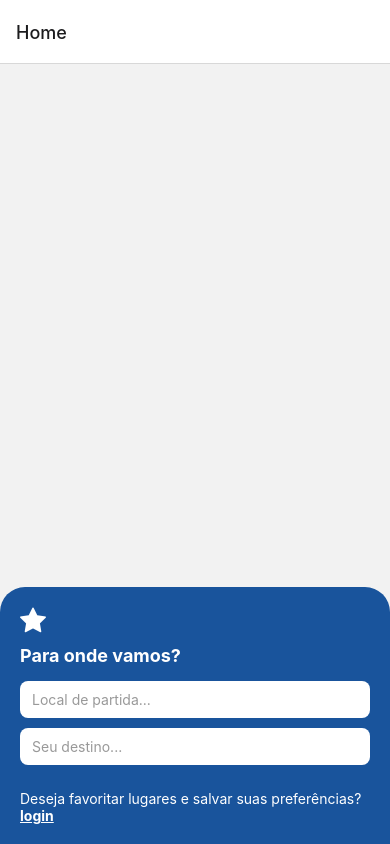
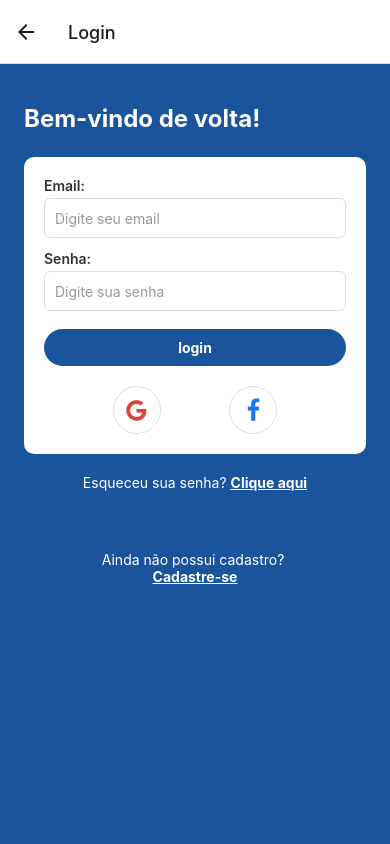
Before and after one commit to cc23633/InfraAlert, a React Native app: screen /Login in a window 390 px wide. Both pictures are taken after a click on the element "login". Built offline with nearby package versions, Linux system fonts and the light colour scheme.

Commit message:
Adicionado tela Cadastro e Login

```diff
--- a/App.js
+++ b/App.js
@@ -3,8 +3,8 @@ import { createStackNavigator } from '@react-navigation/stack';
 import 'react-native-gesture-handler';
 import Loading from './telas/Loading';
 import Home from './telas/Home';
-
-
+import Login from './telas/Login';
+import Cadastro from './telas/Cadastro';
 
 const Stack = createStackNavigator();
 
@@ -14,6 +14,8 @@ export default function App() {
       <Stack.Navigator initialRouteName="Loading">
         <Stack.Screen name="Loading" component={Loading} />
         <Stack.Screen name="Home" component={Home} />
+        <Stack.Screen name="Login" component={Login} />
+        <Stack.Screen name="Cadastro" component={Cadastro} />
       </Stack.Navigator>
     </NavigationContainer>
   );
--- a/babel.config.js
+++ b/babel.config.js
@@ -1,7 +1,9 @@
+//importação do babel e seus modulos para o funcionamento do react native/.js e expo
+
 module.exports = {
   presets: ['babel-preset-expo'],
   plugins: [
-    ['@babel/plugin-transform-class-properties', { loose: false }],
+    ['@babel/plugin-transform-class-properties', { loose: false }], //loose = faz que o babel não faça a verificação de tipos
     ['@babel/plugin-transform-private-methods', { loose: false }],
     ['@babel/plugin-transform-private-property-in-object', { loose: false }],
     'react-native-reanimated/plugin',
--- /dev/null
+++ b/telas/Cadastro.js
@@ -0,0 +1,144 @@
+import React from 'react';
+import {View,Text,TextInput,TouchableOpacity,StyleSheet,} from 'react-native';
+import { FontAwesome } from '@expo/vector-icons';
+
+export default function Login() {
+  return (
+    <View style={styles.container}>
+      {/* título */}
+      <Text style={styles.welcome}>Bem-vindo de volta!</Text>
+
+      {/* cartão branco */}
+      <View style={styles.card}>
+
+        {/* logo */}
+        <Text style={styles.label}>Nome:</Text>
+        <TextInput
+          style={styles.input}
+          placeholder="Digite seu nome"
+          placeholderTextColor="#999"
+        />
+
+        {/* email */}
+        <Text style={styles.label}>Email:</Text>
+        <TextInput
+          style={styles.input}
+          placeholder="Digite seu email"
+          placeholderTextColor="#999"
+          autoCapitalize="none" // não deixar a primeira letra maiúscula 🔥
+        />
+
+        {/* senha */}
+        <Text style={[styles.label, { marginTop: 12 }]}>Senha:</Text>
+        <TextInput
+          style={styles.input}
+          placeholder="Digite sua senha"
+          placeholderTextColor="#999"
+          secureTextEntry // para esconder a senha
+          autoCapitalize="none" // não deixar a primeira letra maiúscula 🔥
+        />
+
+        {/* botão login */}
+        <TouchableOpacity style={styles.loginBtn}>
+          <Text style={styles.loginText}>login</Text>
+        </TouchableOpacity>
+
+        {/* ícones sociais */}
+        <View style={styles.socialRow}>
+          <TouchableOpacity style={styles.socialIcon}>
+            <FontAwesome name="google" size={24} color="#db4437" />
+          </TouchableOpacity>
+
+          <TouchableOpacity style={styles.socialIcon}>
+            <FontAwesome name="facebook" size={24} color="#1877f2" />
+          </TouchableOpacity>
+        </View>
+      </View>
+
+      {/* links */}
+      <TouchableOpacity>
+        <Text style={styles.linkSmall}>
+          Esqueceu sua senha? <Text style={styles.linkUnderline}>Clique aqui</Text>
+        </Text>
+      </TouchableOpacity>
+
+      <TouchableOpacity style={{ marginTop: 40 }}>
+        <Text style={styles.linkSmall}>
+          Ainda não possui cadastro? {'\n'}
+          <Text style={styles.linkUnderline}>Cadastre-se</Text>
+        </Text>
+      </TouchableOpacity>
+    </View>
+  );
+}
+
+const BLUE = '#19549C';
+
+// estilos de tela e componentes
+const styles = StyleSheet.create({
+  container: {
+    flex: 1,
+    backgroundColor: BLUE,
+    paddingHorizontal: 24,
+    paddingTop: 40,
+  },
+  welcome: {
+    color: 'white',
+    fontSize: 24,
+    fontWeight: 'bold',
+    marginBottom: 24,
+  },
+  card: {
+    backgroundColor: 'white',
+    borderRadius: 10,
+    padding: 20,
+  },
+  label: {
+    color: '#333',
+    marginBottom: 4,
+    fontWeight: '600',
+  },
+  input: {
+    height: 40,
+    borderWidth: 1,
+    borderColor: '#ddd',
+    borderRadius: 6,
+    paddingHorizontal: 10,
+  },
+  loginBtn: {
+    backgroundColor: BLUE,
+    borderRadius: 20,
+    paddingVertical: 10,
+    marginTop: 18,
+    alignItems: 'center',
+  },
+  loginText: {
+    color: 'white',
+    fontWeight: 'bold',
+    textTransform: 'lowercase',
+  },
+  socialRow: {
+    flexDirection: 'row',
+    justifyContent: 'space-evenly',
+    marginTop: 20,
+  },
+  socialIcon: {
+    width: 48,
+    height: 48,
+    borderRadius: 24,
+    borderWidth: 1,
+    borderColor: '#ddd',
+    alignItems: 'center',
+    justifyContent: 'center',
+  },
+  linkSmall: {
+    color: 'white',
+    fontSize: 14,
+    textAlign: 'center',
+    marginTop: 20,
+  },
+  linkUnderline: {
+    textDecorationLine: 'underline',
+    fontWeight: 'bold',
+  },
+});
--- a/telas/Home.js
+++ b/telas/Home.js
@@ -1,9 +1,10 @@
-// Home.js
 import React, { useEffect, useRef } from 'react';
-import { View, Text, TextInput, StyleSheet, Animated, TouchableOpacity } from 'react-native';
+import { Text, TextInput, StyleSheet, Animated, TouchableOpacity } from 'react-native';
 import { FontAwesome } from '@expo/vector-icons';
+import { useNavigation } from '@react-navigation/native';
 
 export default function Home() {
+  const navigation = useNavigation();
   const fadeAnim = useRef(new Animated.Value(0)).current;
 
   useEffect(() => {
@@ -32,7 +33,7 @@ export default function Home() {
 
       <Text style={styles.footerText}>
         Deseja favoritar lugares e salvar suas preferências?{' '}
-        <TouchableOpacity>
+        <TouchableOpacity onPress={() => navigation.navigate('Login')}>
           <Text style={styles.login}>login</Text>
         </TouchableOpacity>
       </Text>
--- /dev/null
+++ b/telas/Login.js
@@ -0,0 +1,135 @@
+import React from 'react';
+import {View,Text,TextInput,TouchableOpacity,StyleSheet,} from 'react-native';
+import { FontAwesome } from '@expo/vector-icons';
+
+export default function Login() {
+  return (
+    <View style={styles.container}>
+      {/* título */}
+      <Text style={styles.welcome}>Bem-vindo de volta!</Text>
+
+      {/* cartão branco */}
+      <View style={styles.card}>
+
+        {/* email */}
+        <Text style={styles.label}>Email:</Text>
+        <TextInput
+          style={styles.input}
+          placeholder="Digite seu email"
+          placeholderTextColor="#999"
+          autoCapitalize="none" // não deixar a primeira letra maiúscula 🔥
+        />
+
+        {/* senha */}
+        <Text style={[styles.label, { marginTop: 12 }]}>Senha:</Text>
+        <TextInput
+          style={styles.input}
+          placeholder="Digite sua senha"
+          placeholderTextColor="#999"
+          secureTextEntry // para esconder a senha
+          autoCapitalize="none" // não deixar a primeira letra maiúscula 🔥
+        />
+
+        {/* botão login */}
+        <TouchableOpacity style={styles.loginBtn}>
+          <Text style={styles.loginText}>login</Text>
+        </TouchableOpacity>
+
+        {/* ícones sociais */}
+        <View style={styles.socialRow}>
+          <TouchableOpacity style={styles.socialIcon}>
+            <FontAwesome name="google" size={24} color="#db4437" />
+          </TouchableOpacity>
+
+          <TouchableOpacity style={styles.socialIcon}>
+            <FontAwesome name="facebook" size={24} color="#1877f2" />
+          </TouchableOpacity>
+        </View>
+      </View>
+
+      {/* links */}
+      <TouchableOpacity>
+        <Text style={styles.linkSmall}>
+          Esqueceu sua senha? <Text style={styles.linkUnderline}>Clique aqui</Text>
+        </Text>
+      </TouchableOpacity>
+
+      <TouchableOpacity style={{ marginTop: 40 }}>
+        <Text style={styles.linkSmall}>
+          Ainda não possui cadastro? {'\n'}
+          <Text style={styles.linkUnderline}>Cadastre-se</Text>
+        </Text>
+      </TouchableOpacity>
+    </View>
+  );
+}
+
+const BLUE = '#19549C';
+
+const styles = StyleSheet.create({
+  container: {
+    flex: 1,
+    backgroundColor: BLUE,
+    paddingHorizontal: 24,
+    paddingTop: 40,
+  },
+  welcome: {
+    color: 'white',
+    fontSize: 24,
+    fontWeight: 'bold',
+    marginBottom: 24,
+  },
+  card: {
+    backgroundColor: 'white',
+    borderRadius: 10,
+    padding: 20,
+  },
+  label: {
+    color: '#333',
+    marginBottom: 4,
+    fontWeight: '600',
+  },
+  input: {
+    height: 40,
+    borderWidth: 1,
+    borderColor: '#ddd',
+    borderRadius: 6,
+    paddingHorizontal: 10,
+  },
+  loginBtn: {
+    backgroundColor: BLUE,
+    borderRadius: 20,
+    paddingVertical: 10,
+    marginTop: 18,
+    alignItems: 'center',
+  },
+  loginText: {
+    color: 'white',
+    fontWeight: 'bold',
+    textTransform: 'lowercase',
+  },
+  socialRow: {
+    flexDirection: 'row',
+    justifyContent: 'space-evenly',
+    marginTop: 20,
+  },
+  socialIcon: {
+    width: 48,
+    height: 48,
+    borderRadius: 24,
+    borderWidth: 1,
+    borderColor: '#ddd',
+    alignItems: 'center',
+    justifyContent: 'center',
+  },
+  linkSmall: {
+    color: 'white',
+    fontSize: 14,
+    textAlign: 'center',
+    marginTop: 20,
+  },
+  linkUnderline: {
+    textDecorationLine: 'underline',
+    fontWeight: 'bold',
+  },
+});
```
